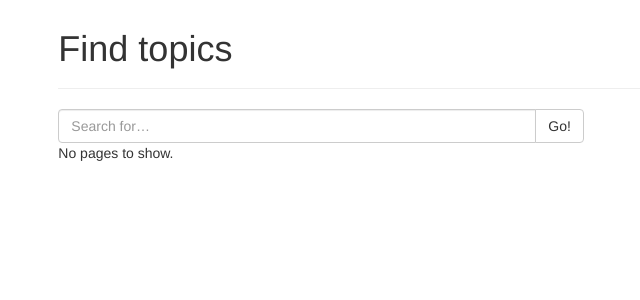
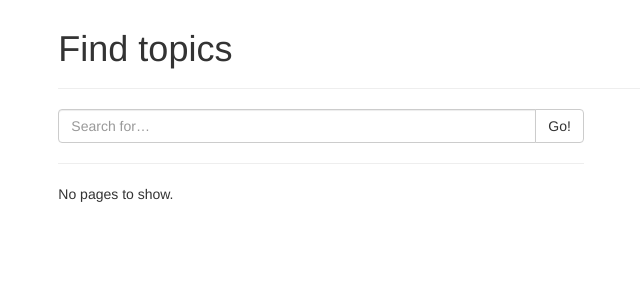
Before and after one commit to mrkkrp/glass, a Django app: page / in a window 1280 px wide. Shown: the part 51-351 px from the top of the page, without its empty margins (180-820 px from the left). Run offline with Django 3.2, Linux system fonts and the light colour scheme; data that the repository does not hold is empty; some libraries are stand-ins or nearby versions.

Commit message:
improve look of empty index page

```diff
--- a/templates/glass/index.html
+++ b/templates/glass/index.html
@@ -54,7 +54,12 @@ Find topics
 {% pagination %}
 
 {% else %}
-<p>No pages to show.</p>
+<div class="row">
+  <div class="col-md-8">
+    <hr>
+    <p>No pages to show.</p>
+  </div>
+</div>
 {% endif %}
 
 {% endblock content %}
```
